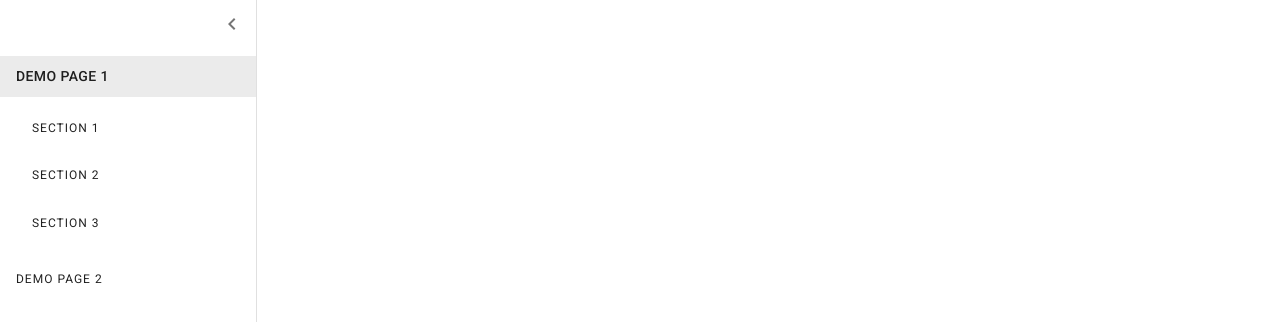
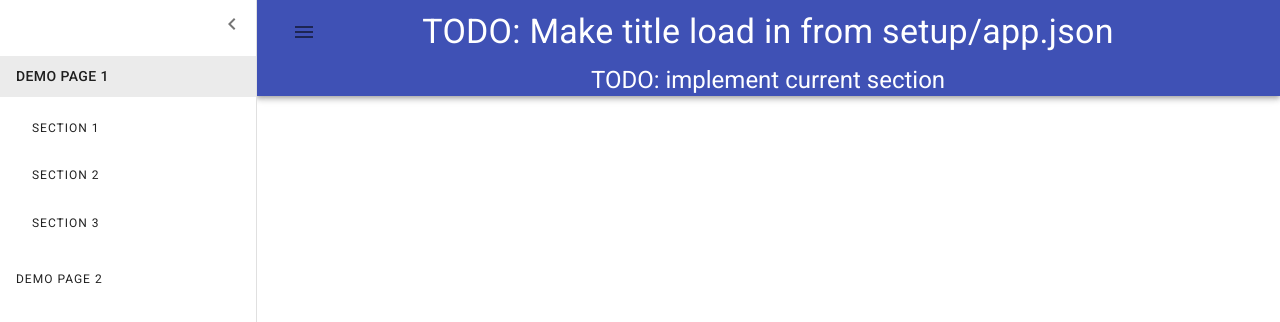
Before and after one commit to JR-Mitchell/WebCV, a React app: page / in a window 1280 px wide. Shown: the top 322 px of the page. Built offline with nearby package versions, Linux system fonts and the light colour scheme.

Commit message:
Implemented <TitleBar> and inserted into <App>

```diff
--- a/src/components/NavigationDrawer/navigation-drawer.tsx
+++ b/src/components/NavigationDrawer/navigation-drawer.tsx
@@ -13,7 +13,7 @@ import Typography from '@material-ui/core/Typography';
 import ChevronLeftIcon from '@material-ui/icons/ChevronLeft';
 
 //Local imports
-import { SectionObject, PageObject, Pages } from './structure';
+import { SectionObject, PageObject, Pages } from 'views/App/structure';
 import SectionList from './navigation-section';
 
 //Setup imports
--- a/src/components/NavigationDrawer/navigation-section.tsx
+++ b/src/components/NavigationDrawer/navigation-section.tsx
@@ -30,7 +30,7 @@ interface NavigationSectionListProps {
  * Provides indented buttons for navigating the sections of the given
  * page, for use in the <NavigationDrawer> component.
  */
-function NavigationSectionList(props) {
+function NavigationSectionList(props: NavigationSectionListProps) {
     return <Collapse in={props.in}>
         <List>
             {props.sections.map((title:string)=>{
--- /dev/null
+++ b/src/components/TitleBar/title-bar.tsx
@@ -0,0 +1,63 @@
+//Imports from React module
+import React from 'react';
+
+//Imports from @material-ui/core module
+import AppBar from '@material-ui/core/AppBar';
+import ToolBar from '@material-ui/core/Toolbar';
+//Note to self: why do material-ui capitalise Bar in one but not the other?
+//Imported Toolbar as ToolBar here for consistency
+import IconButton from '@material-ui/core/IconButton';
+import Typography from '@material-ui/core/Typography';
+
+//Imports from @material-ui/icons module
+import MenuIcon from '@material-ui/icons/Menu';
+
+/**
+ * Props for the <TitleBar> component.
+ * More detail is given in comments alongside prop type definitions.
+ */
+interface TitleBarProps {
+    /**
+     * Title of the CV
+     */
+    cvTitle: string,
+    /**
+     * Title of the currently active section
+     */
+    sectionTitle: string,
+    /**
+     * Callback to call when the 'toggle drawer' menu button is pressed
+     */
+    menuButtonCallback: ()=>void
+}
+
+/**
+ * Basic <TitleBar> component.
+ * Allows toggling of the navdrawer, as well as showing the CV title and name
+ * of the currently active section
+ */
+function TitleBar(props: TitleBarProps) {
+    return <AppBar position="sticky">
+        <ToolBar>
+            <IconButton onClick={() => {props.menuButtonCallback()}}>
+                <MenuIcon />
+            </IconButton>
+            <Typography
+                variant="h4"
+                style={{flexGrow: 1, paddingRight: 48}}
+                align="center"
+            >
+                {props.cvTitle}
+            </Typography>
+        </ToolBar>
+        <Typography
+            variant="h5"
+            style={{flexGrow: 1}}
+            align="center"
+        >
+            {props.sectionTitle}
+        </Typography>
+    </AppBar>
+}
+
+export default TitleBar
--- a/src/index.ts
+++ b/src/index.ts
@@ -6,6 +6,6 @@ import ReactDOM from 'react-dom'
 import App from 'views/App/app'
 
 ReactDOM.render(
-    React.createElement(App, {drawerWidth:256}, null),
+    React.createElement(App, {drawerWidth:256,cvTitle:"TODO: Make title load in from setup/app.json"}, null),
     document.getElementById('root')
 )
--- a/src/views/App/app.tsx
+++ b/src/views/App/app.tsx
@@ -5,7 +5,8 @@ import React from 'react';
 import Box from '@material-ui/core/Box';
 
 //Local component imports
-import Drawer from 'components/NavigationDrawer/navigation-drawer'
+import Drawer from 'components/NavigationDrawer/navigation-drawer';
+import TitleBar from 'components/TitleBar/title-bar';
 
 /**
  * Props for the <App> component.
@@ -15,7 +16,11 @@ interface AppProps {
     /**
      * Width of the drawer, in px
      */
-    drawerWidth: number
+    drawerWidth: number,
+    /**
+     * Title of the CV
+     */
+    cvTitle: string
 }
 
 /**
@@ -54,6 +59,12 @@ class App extends React.Component<AppProps,AppState> {
         //Access state variables
         const drawerOpen = this.state.drawerOpen;
 
+        //Setup to ensure that the drawer smoothly pushes the body content across
+        let bodyStyle = {
+            transition: 'margin-left 225ms cubic-bezier(0, 0, 0.2, 1)',
+            marginLeft: drawerOpen ? 256 : 0
+        }
+
         return (
             <Box
                 width="100%"
@@ -64,6 +75,13 @@ class App extends React.Component<AppProps,AppState> {
                     width={this.props.drawerWidth}
                     closeDrawerCallback={()=>{this.toggleDrawer();}}
                 />
+                <div style={bodyStyle}>
+                    <TitleBar
+                        cvTitle={this.props.cvTitle}
+                        sectionTitle="TODO: implement current section"
+                        menuButtonCallback={()=>{this.toggleDrawer();}}
+                    />
+                </div>
             </Box>
         );
     }
```
Also changed, not shown: src/views/App/structure.ts (renamed from src/components/NavigationDrawer/structure.ts).
